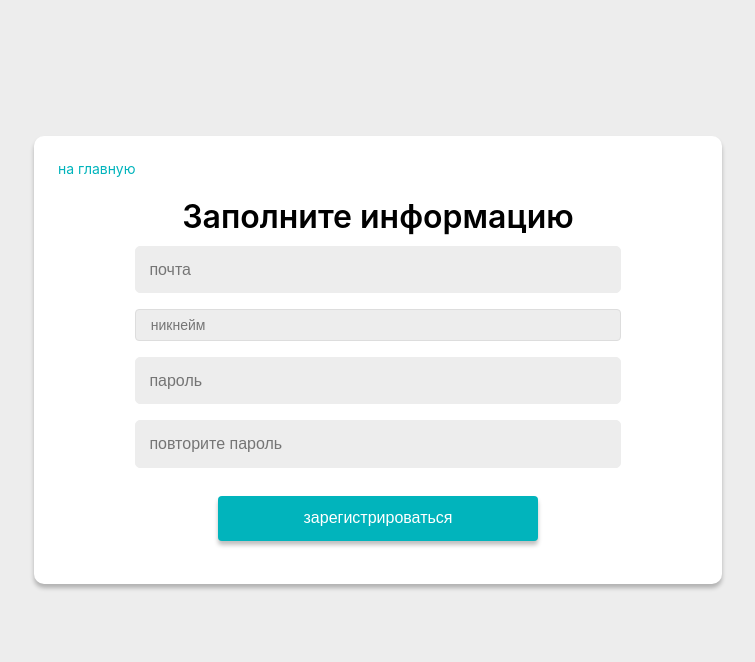
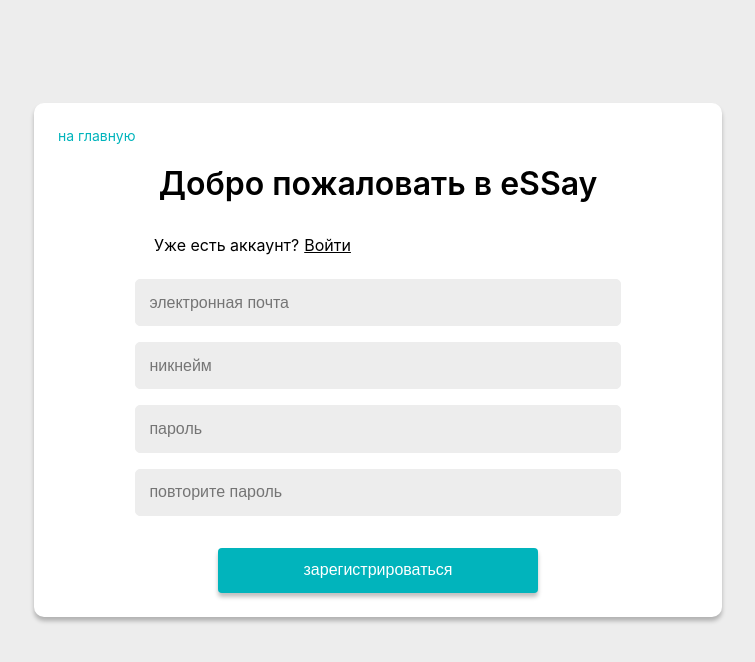
Before and after one commit to alexgrabko1992/check-essay-website, a React (Create React App) app: page /register in a window 1280 px wide. Shown: the top 662 px of the page, without its empty margins (262-1017 px from the left). Built offline with nearby package versions, Linux system fonts and the light colour scheme.

Commit message:
add reg logic

```diff
--- a/src/pages/RegisterPage/RegisterPage.css
+++ b/src/pages/RegisterPage/RegisterPage.css
@@ -2,7 +2,7 @@
     display: flex;
     justify-content: center;
     align-items: center;
-    height: 90vh;
+    height: 100vh;
     background-color: #EDEDED;
   }
 
@@ -13,10 +13,10 @@
     box-shadow: 0 4px 4px rgba(0, 0, 0, 0.25);
     text-align: center;
     width: 50vw;
-    height: 50vh;
+    margin-bottom: 10vh;
   }
 
-  .register-box .back-link {
+  .back-link {
     display: block;
     text-align: left;
     color: #01B4BC;
@@ -26,7 +26,7 @@
 
   /* Title */
   .register-container h1 {
-    /* margin-bottom: 4vh; */
+    margin-bottom: 4vh;
     font-size: 32px;
     font-weight: 600;
   }
@@ -58,7 +58,7 @@
 
   /* Button */
   .register-button {
-    margin-top: 1.5vh;
+    margin-top: 2vh;
     padding: 1.7vh;
     background-color: #01B4BC;
     color: white;
@@ -75,3 +75,18 @@
     background-color: white;
     color: #01B4BC;
   }
+
+  .login-group {
+    display: flex; /* Устанавливаем контейнер для инпута и кнопки */
+    gap: 5px;
+    margin-bottom: 3vh;
+    margin-left: 12vh;
+  }
+
+  .back-link-login {
+    color: #000;
+  }
+
+  .back-link-login:hover {
+      color: #01B4BC;
+  }
--- a/src/pages/RegisterPage/RegisterPage.js
+++ b/src/pages/RegisterPage/RegisterPage.js
@@ -1,19 +1,121 @@
-import React from 'react';
+import React, { useState } from 'react';
+import { useLocation, useNavigate } from 'react-router-dom';
 import './RegisterPage.css';
 
 function RegisterPage() {
+  const [mail, setMail] = useState('');
+  const [nickname, setNickname] = useState('');
+  const [password, setPassord] = useState('');
+  const [password2, setPassord2] = useState('');
+  const [message, setMessage] = useState('');
+  const navigate = useNavigate();
+  const location = useLocation();
+
+  // Функция для валидации mail
+  const validateMail = (mail) => {
+    const re = /^[^\s@]+@[^\s@]+\.[^\s@]+$/;
+    return re.test(String(mail).toLowerCase());
+  };
+
+  // Обработчик нажатия на кнопку
+  const handleRegister = async () => {
+    if (!mail || !nickname || !password || !password2) {
+      setMessage('введите все данные!');
+    } else if (!validateMail(mail)) {
+      setMessage('введите электронную почту корректно🙄');
+    } else if (password != password2) {
+      setMessage('пароли не совпадают!');
+    }
+    else {
+      try {
+        const data = {
+          mail: mail,
+          nickname : nickname,
+          password: password
+        };
+        console.log(data)
+
+        const options = {
+            method: 'POST',
+            headers: {
+                'Content-Type': 'application/json'
+            },
+            body: JSON.stringify(data),
+            credentials: "include",
+            withCredentials: true
+        };
+        const response = await fetch(`http://localhost:8080/users`, options);
+        if (response.status === 201) {
+          navigate('/');
+        } else if (response.status === 400) {
+          setMessage('Эта почта уже используется');
+        }
+        else {
+          setMessage('Ошибка при регистрации пользователя');
+        }
+      } catch (error) {
+        setMessage('Ошибка подключения к серверу');
+      }
+    }
+  };
+
+  setTimeout(() => {
+    setMessage('');
+  }, 4000);
+
+  const handleMailChange = (e) => {
+    setMail(e.target.value);
+  };
+  const handleNicknameChange = (e) => {
+    setNickname(e.target.value);
+  };
+  const handlePasswordChange = (e) => {
+    setPassord(e.target.value);
+  };
+  const handlePassword2Change = (e) => {
+    setPassord2(e.target.value);
+  };
   return (
     <div className="register-container">
       <div className="register-box">
         <a href="/" className="back-link">на главную</a>
-        <h1>Заполните информацию</h1>
+        <h1>Добро пожаловать в eSSay</h1>
+        <div className="login-group">
+          <p>Уже есть аккаунт?</p>
+          <a href="/welcome" className="back-link-login">Войти</a>
+        </div>
         <form className="register-form">
-          <input type="email" placeholder="почта" className="input-field" />
-          <input type="text" placeholder="никнейм" className="input-field" />
-          <input type="password" placeholder="пароль" className="input-field" />
-          <input type="password" placeholder="повторите пароль" className="input-field" />
+          <input
+            type="mail"
+            placeholder="электронная почта"
+            value={mail}
+            onChange={handleMailChange}
+            className={`input-field ${mail ? 'active' : ''}`}
+          />
+          <input
+            type="nickname"
+            placeholder="никнейм"
+            value={nickname}
+            onChange={handleNicknameChange}
+            className={`input-field ${nickname ? 'active' : ''}`}
+          />
+          <input
+            type="password"
+            placeholder="пароль"
+            value={password}
+            onChange={handlePasswordChange}
+            className={`input-field ${password ? 'active' : ''}`}
+          />
+          <input
+            type="password"
+            placeholder="повторите пароль"
+            value={password2}
+            onChange={handlePassword2Change}
+            className={`input-field ${password2 ? 'active' : ''}`}
+          />
         </form>
-        <button type="submit" className="register-button">зарегистрироваться</button>
+        {message && <div className="message">{message}</div>}
+        <button type="submit" onClick={handleRegister} className="register-button">зарегистрироваться</button>
       </div>
     </div>
   );
```
